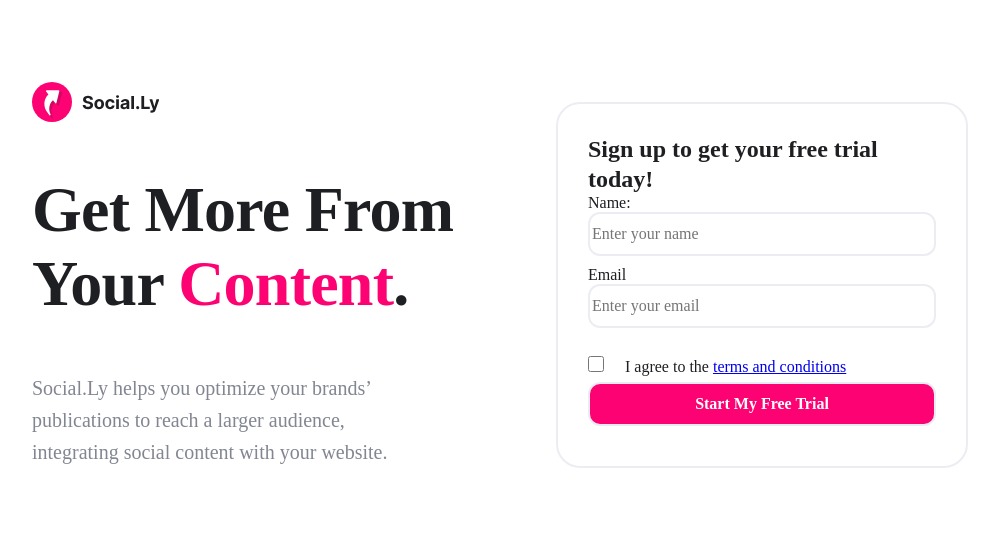
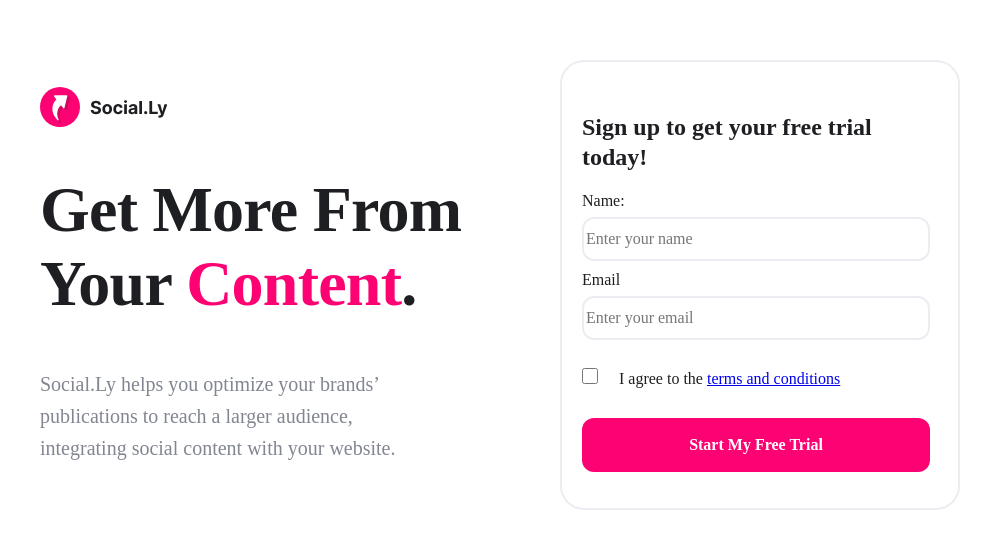
Before and after one commit to Ayatamin25/Technical-Test, a plain HTML site: page index.html in a window 1280 px wide. Shown: the part 125-674 px from the top of the page, without its empty margins (140-1139 px from the left). Drawn offline with Linux system fonts and the light colour scheme.

Commit message:
alignments

```diff
--- a/index.html
+++ b/index.html
@@ -52,9 +52,10 @@
       <div class="form-right">
         <form action="#">
           <h3>Sign up to get your free trial today!</h3>
-
+          <div class="namez">
           <label for="name">Name:</label><br>
           <input type="text" id="name" name="name" placeholder="Enter your name" required><br>
+        </div>
 
           <label for="email">Email</label><br>
           <input type="text" id="email" name="email" placeholder="Enter your email" required><br><br>
--- a/style.css
+++ b/style.css
@@ -32,11 +32,12 @@ svg {
 .content-left {
 display: flex;
 flex-direction: column;
-justify-content: space-between;
+justify-content: space-evenly;
 width: 50%
 }
 .big-header {
   max-width: 580px;
+
 }
 
 .big-header h1 {
@@ -67,9 +68,15 @@ border-radius: 24px;
 display: flex;
 flex-direction: column;
 height: 100%;
-padding: 30px;
+padding: 20px;
 margin-top: 20px;
+width: 400px;
+height: 450px;
 }
+.namez {
+  padding-top: 20px;
+}
+
 
 .form-right h3 {
 text-align: left;
@@ -77,6 +84,7 @@ font: normal normal 600 24px/30px Work Sans;
 letter-spacing: 0px;
 color: #1E1F22;
 max-width: 300px;
+margin-top: 30px;
 }
 .form-right label {
   text-align: left;
@@ -86,12 +94,30 @@ max-width: 300px;
   padding-top: 20px;
 }
 
-.form-right input {
+/* .form-right input {
 border: 2px solid #ECEDF2;
 border-radius: 12px;
 width: 348px;
 height: 44px;
 margin-bottom: 10px;
+} */
+
+#name {
+border: 2px solid #ECEDF2;
+border-radius: 12px;
+width: 348px;
+height: 44px;
+margin-bottom: 10px;
+margin-top: 7px;
+}
+#email {
+border: 2px solid #ECEDF2;
+border-radius: 12px;
+width: 348px;
+height: 44px;
+margin-bottom: 10px;
+margin-top: 7px;
+
 }
 #accurate {
 width: 16px;
@@ -108,6 +134,13 @@ font: normal normal 600 16px/28px Work Sans;
 letter-spacing: 0px;
 color: #FFFFFF;
 text-transform: capitalize;
+margin-top: 30px;
+height: 56px;
+border:none;
+border-radius: 12px;
+width: 348px;
+height: 54px;
+
 }
 
 
```
